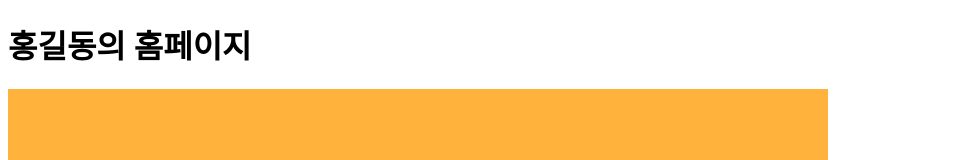
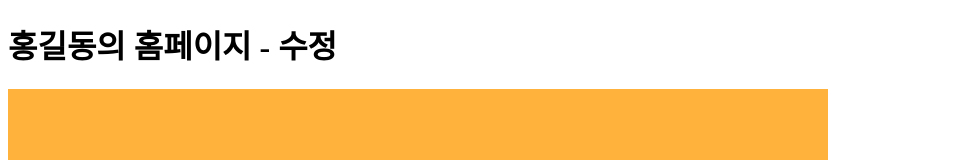
Before and after one commit to kwakyelim/about-me, a plain HTML site: page index.html in a window 1280 px wide. Shown: the top 160 px of the page, without its empty margins (0-963 px from the left). Drawn offline with Linux system fonts and the light colour scheme.

Commit message:
제목 수정

```diff
--- a/index.html
+++ b/index.html
@@ -9,7 +9,7 @@
 <body>
     <!-- 대문 -->
     <div>
-        <h1>홍길동의 홈페이지</h1>
+        <h1>홍길동의 홈페이지 - 수정</h1>
         <img src="./hello.png" alt="hello">
     </div>
 
```
